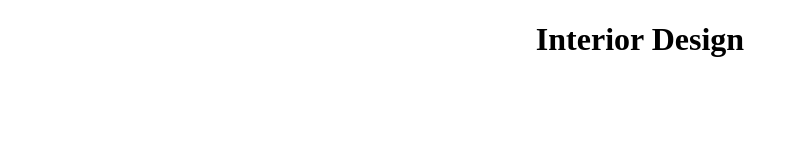
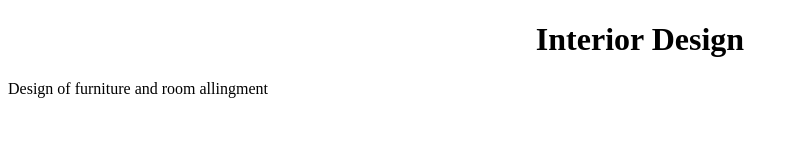
Before and after one commit to ljupka13/Interior-Design, a plain HTML site: page site/index.html in a window 1280 px wide. Shown: the whole page, without its empty margins (0-799 px from the left). Drawn offline with Linux system fonts and the light colour scheme.

Commit message:
Paragraph addition

```diff
--- a/site/index.html
+++ b/site/index.html
@@ -5,5 +5,7 @@
 </head>
 <body>
 <h1 align="center">Interior Design</h1>
+<p>Design of furniture and room allingment
+</p>
 </body>
 </html>
```
